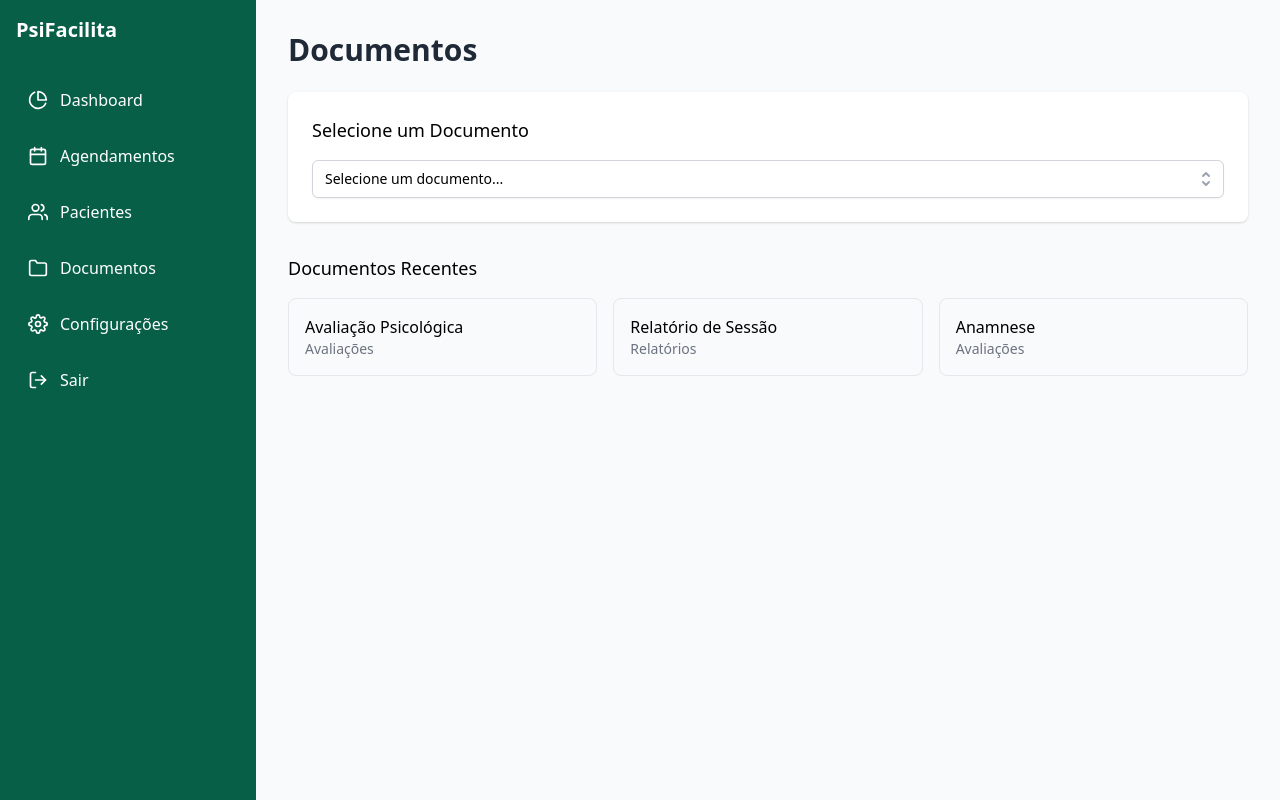
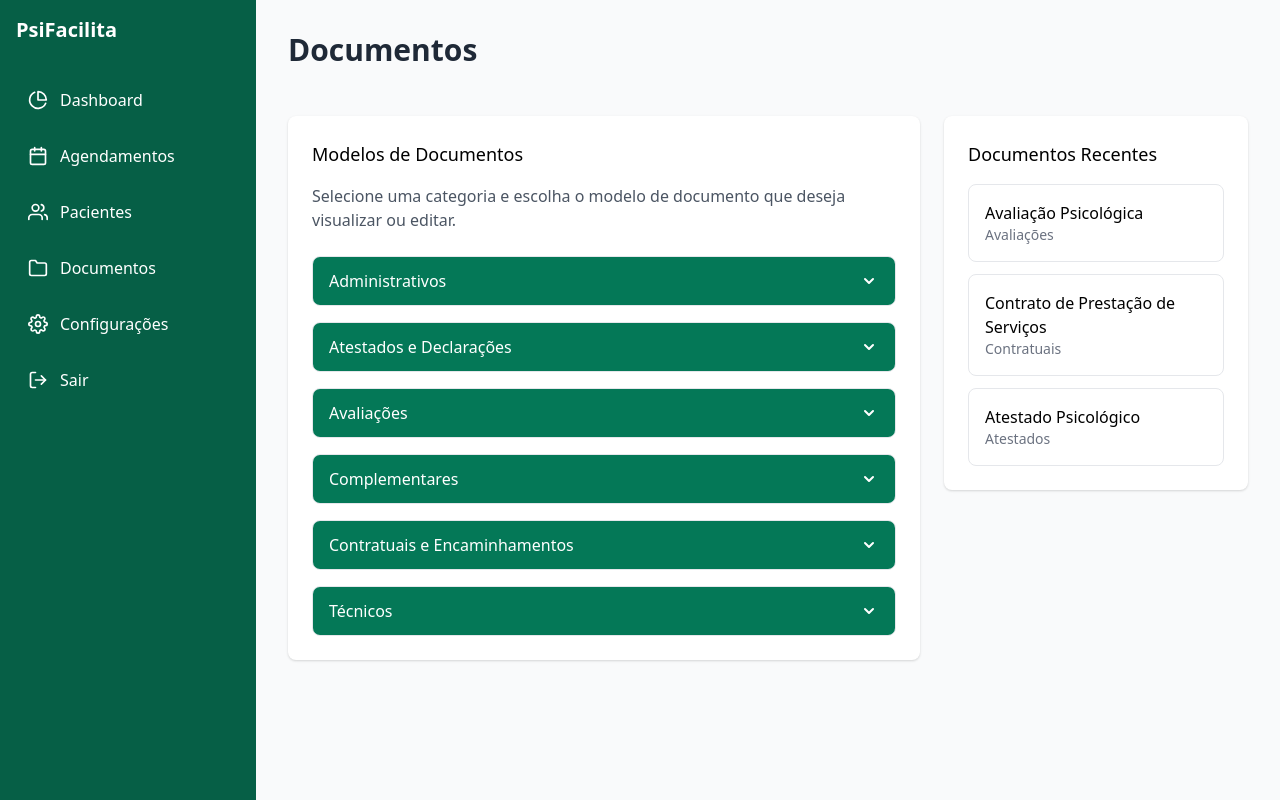
Before and after one commit to MelissaMaximo/FrontEnd_PsiFacilita, a React (Vite) app: page /documents in a window 1280 px wide. Built offline with nearby package versions, Linux system fonts and the light colour scheme.

Commit message:
Implementação do sistema de categorias de documentos

```diff
--- /dev/null
+++ b/src/components/ui/DocumentCategoryDropdown/DocumentCategoryDropdown.tsx
@@ -0,0 +1,89 @@
+import React, { useState } from 'react';
+import { useNavigate } from 'react-router-dom';
+
+interface DocumentType {
+  id: string;
+  name: string;
+  route: string;
+}
+
+interface DocumentCategory {
+  name: string;
+  documents: DocumentType[];
+}
+
+interface DocumentCategoryDropdownProps {
+  categories: DocumentCategory[];
+  className?: string;
+}
+
+const DocumentCategoryDropdown: React.FC<DocumentCategoryDropdownProps> = ({
+  categories,
+  className = '',
+}) => {
+  const navigate = useNavigate();
+  const [openCategory, setOpenCategory] = useState<string | null>(null);
+
+  const toggleCategory = (categoryName: string) => {
+    setOpenCategory(openCategory === categoryName ? null : categoryName);
+  };
+
+  const handleSelectDocument = (route: string) => {
+    navigate(route);
+  };
+
+  return (
+    <div className={`space-y-4 ${className}`}>
+      {categories.map((category) => (
+        <div key={category.name} className="border rounded-lg overflow-hidden">
+          <button
+            onClick={() => toggleCategory(category.name)}
+            className="w-full bg-green-700 text-white py-3 px-4 flex justify-between items-center hover:bg-green-800 transition-colors"
+          >
+            <span className="font-medium">{category.name}</span>
+            <svg
+              className={`w-5 h-5 transform ${openCategory === category.name ? 'rotate-180' : ''}`}
+              xmlns="http://www.w3.org/2000/svg"
+              viewBox="0 0 20 20"
+              fill="currentColor"
+            >
+              <path
+                fillRule="evenodd"
+                d="M5.293 7.293a1 1 0 011.414 0L10 10.586l3.293-3.293a1 1 0 111.414 1.414l-4 4a1 1 0 01-1.414 0l-4-4a1 1 0 010-1.414z"
+                clipRule="evenodd"
+              />
+            </svg>
+          </button>
+          {openCategory === category.name && (
+            <ul className="bg-white">
+              {category.documents.map((doc) => (
+                <li key={doc.id} className="border-t border-gray-200">
+                  <button
+                    onClick={() => handleSelectDocument(doc.route)}
+                    className="w-full text-left py-2 px-4 hover:bg-gray-50 transition-colors flex items-center"
+                  >
+                    <svg
+                      className="w-4 h-4 mr-2 text-gray-500"
+                      xmlns="http://www.w3.org/2000/svg"
+                      viewBox="0 0 20 20"
+                      fill="currentColor"
+                    >
+                      <path
+                        fillRule="evenodd"
+                        d="M4 4a2 2 0 012-2h4.586A2 2 0 0112 2.586L15.414 6A2 2 0 0116 7.414V16a2 2 0 01-2 2H6a2 2 0 01-2-2V4z"
+                        clipRule="evenodd"
+                      />
+                    </svg>
+                    <span>{doc.name}</span>
+                  </button>
+                </li>
+              ))}
+            </ul>
+          )}
+        </div>
+      ))}
+    </div>
+  );
+};
+
+export default DocumentCategoryDropdown;
--- /dev/null
+++ b/src/components/ui/DocumentCategoryDropdown/index.ts
@@ -0,0 +1 @@
+export { default } from './DocumentCategoryDropdown';
--- /dev/null
+++ b/src/pages/Documents/DocumentDetail.tsx
@@ -0,0 +1,86 @@
+import React, { useEffect, useState } from 'react';
+import { useParams, useNavigate } from 'react-router-dom';
+import Title from '../../components/ui/Title/Title';
+import Button from '../../components/ui/Button/Button';
+
+interface DocumentDetailProps {
+  // Props se necessário
+}
+
+const DocumentDetail: React.FC<DocumentDetailProps> = () => {
+  const { id, category } = useParams<{ id: string; category: string }>();
+  const [loading, setLoading] = useState(true);
+  const [documentData, setDocumentData] = useState<any>(null);
+  const navigate = useNavigate();
+
+  useEffect(() => {
+    // Simular carregamento de dados do documento
+    const fetchDocument = async () => {
+      try {
+        // Aqui você faria uma chamada à API para obter os dados do documento
+        // Simulando uma resposta após 500ms
+        setTimeout(() => {
+          setDocumentData({
+            id,
+            title: `Documento ${id}`,
+            category,
+            content: 'Conteúdo do documento...',
+            createdAt: new Date().toISOString(),
+          });
+          setLoading(false);
+        }, 500);
+      } catch (error) {
+        console.error('Erro ao carregar documento:', error);
+        setLoading(false);
+      }
+    };
+
+    fetchDocument();
+  }, [id, category]);
+
+  const handleGoBack = () => {
+    navigate('/documents');
+  };
+
+  if (loading) {
+    return (
+      <div className="flex justify-center items-center min-h-[50vh]">
+        <p className="text-gray-600">Carregando documento...</p>
+      </div>
+    );
+  }
+
+  return (
+    <>
+      <div className="flex justify-between items-center mb-6">
+        <Title level={1}>{documentData?.title}</Title>
+        <Button variant="outline" onClick={handleGoBack}>
+          Voltar
+        </Button>
+      </div>
+
+      <div className="bg-white p-6 rounded-lg shadow">
+        <div className="mb-4">
+          <span className="bg-green-100 text-green-800 text-xs font-medium me-2 px-2.5 py-0.5 rounded">
+            {documentData?.category}
+          </span>
+          <span className="text-gray-500 text-sm">
+            Criado em: {new Date(documentData?.createdAt).toLocaleDateString()}
+          </span>
+        </div>
+
+        <div className="border-t pt-4">
+          <p className="whitespace-pre-line">{documentData?.content}</p>
+
+          {/* Aqui você pode adicionar um editor de documento ou campos específicos */}
+          <div className="mt-8 flex justify-end space-x-3">
+            <Button variant="outline">Download</Button>
+            <Button variant="primary">Editar</Button>
+          </div>
+        </div>
+      </div>
+    </>
+  );
+};
+
+export default DocumentDetail;
--- a/src/pages/Documents/index.tsx
+++ b/src/pages/Documents/index.tsx
@@ -1,40 +1,86 @@
 import React from 'react';
 import Title from '../../components/ui/Title/Title';
-import Dropdown from '../../components/ui/Dropdown';
+import DocumentCategoryDropdown from '../../components/ui/DocumentCategoryDropdown';
 
 const Documents: React.FC = () => {
-  const documentTypes = [
-    { id: '1', name: 'Avaliação Psicológica', category: 'Avaliações' },
-    { id: '2', name: 'Relatório de Sessão', category: 'Relatórios' },
-    { id: '3', name: 'Anamnese', category: 'Avaliações' },
-    { id: '4', name: 'Termo de Consentimento', category: 'Documentos Legais' },
+  const documentCategories = [
+    {
+      name: 'Administrativos',
+      documents: [
+        { id: 'adm-1', name: 'Formulário de Admissão', route: '/documents/administrativos/adm-1' },
+        { id: 'adm-2', name: 'Formulário de Alta', route: '/documents/administrativos/adm-2' },
+        { id: 'adm-3', name: 'Prontuário', route: '/documents/administrativos/adm-3' },
+      ],
+    },
+    {
+      name: 'Atestados e Declarações',
+      documents: [
+        { id: 'atd-1', name: 'Atestado de Comparecimento', route: '/documents/atestados/atd-1' },
+        { id: 'atd-2', name: 'Atestado Psicológico', route: '/documents/atestados/atd-2' },
+        { id: 'atd-3', name: 'Declaração de Acompanhamento', route: '/documents/atestados/atd-3' },
+      ],
+    },
+    {
+      name: 'Avaliações',
+      documents: [
+        { id: 'ava-1', name: 'Avaliação Psicológica', route: '/documents/avaliacoes/ava-1' },
+        { id: 'ava-2', name: 'Anamnese', route: '/documents/avaliacoes/ava-2' },
+        { id: 'ava-3', name: 'Teste de Personalidade', route: '/documents/avaliacoes/ava-3' },
+      ],
+    },
+    {
+      name: 'Complementares',
+      documents: [
+        { id: 'com-1', name: 'Registro de Sessão', route: '/documents/complementares/com-1' },
+        { id: 'com-2', name: 'Anotações Clínicas', route: '/documents/complementares/com-2' },
+      ],
+    },
+    {
+      name: 'Contratuais e Encaminhamentos',
+      documents: [
+        { id: 'con-1', name: 'Contrato de Prestação de Serviços', route: '/documents/contratuais/con-1' },
+        { id: 'con-2', name: 'Encaminhamento para Especialista', route: '/documents/contratuais/con-2' },
+        { id: 'con-3', name: 'Termo de Compromisso', route: '/documents/contratuais/con-3' },
+      ],
+    },
+    {
+      name: 'Técnicos',
+      documents: [
+        { id: 'tec-1', name: 'Parecer Técnico', route: '/documents/tecnicos/tec-1' },
+        { id: 'tec-2', name: 'Informe Psicológico', route: '/documents/tecnicos/tec-2' },
+        { id: 'tec-3', name: 'Laudo Psicológico', route: '/documents/tecnicos/tec-3' },
+      ],
+    },
   ];
 
-  const handleSelectDocument = (documentId: string) => {
-    console.log('Documento selecionado:', documentId);
-    // Lógica para carregar o documento selecionado
-  };
+  const recentDocuments = [
+    { id: 'ava-1', name: 'Avaliação Psicológica', category: 'Avaliações' },
+    { id: 'con-1', name: 'Contrato de Prestação de Serviços', category: 'Contratuais' },
+    { id: 'atd-2', name: 'Atestado Psicológico', category: 'Atestados' },
+  ];
 
   return (
     <>
       <Title level={1}>Documentos</Title>
 
+      <div className="grid grid-cols-1 md:grid-cols-3 gap-6">
+        {/* Seção de Dropdowns */}
+        <div className="md:col-span-2">
           <div className="bg-white p-6 rounded-lg shadow mt-6">
-        <h2 className="text-lg font-medium mb-4">Selecione um Documento</h2>
-        <Dropdown
-          options={documentTypes.map(doc => ({
-            value: doc.id,
-            label: `${doc.name} (${doc.category})`
-          }))}
-          onSelect={handleSelectDocument}
-          placeholder="Selecione um documento..."
-        />
+            <h2 className="text-lg font-medium mb-4">Modelos de Documentos</h2>
+            <p className="text-gray-600 mb-6">
+              Selecione uma categoria e escolha o modelo de documento que deseja visualizar ou editar.
+            </p>
+            <DocumentCategoryDropdown categories={documentCategories} />
+          </div>
         </div>
 
-      <div className="mt-8">
+        {/* Seção de Documentos Recentes */}
+        <div>
+          <div className="bg-white p-6 rounded-lg shadow mt-6">
             <h2 className="text-lg font-medium mb-4">Documentos Recentes</h2>
-        <div className="grid grid-cols-1 md:grid-cols-2 lg:grid-cols-3 gap-4">
-          {documentTypes.slice(0, 3).map(doc => (
+            <div className="space-y-3">
+              {recentDocuments.map(doc => (
                 <div key={doc.id} className="border rounded-lg p-4 hover:bg-gray-50 cursor-pointer">
                   <h3 className="font-medium">{doc.name}</h3>
                   <p className="text-sm text-gray-500">{doc.category}</p>
@@ -42,6 +88,8 @@ const Documents: React.FC = () => {
               ))}
             </div>
           </div>
+        </div>
+      </div>
     </>
   );
 };
--- a/src/routes.tsx
+++ b/src/routes.tsx
@@ -5,6 +5,7 @@ import Dashboard from './pages/Dashboard';
 import Appointments from './pages/Appointments';
 import Patients from './pages/Patients';
 import Documents from './pages/Documents';
+import DocumentDetail from './pages/Documents/DocumentDetail';
 import Settings from './pages/Settings';
 import MainLayout from './components/layout/MainLayout/MainLayout';
 
@@ -21,6 +22,7 @@ const AppRoutes: React.FC = () => {
         <Route path="/appointments" element={<Appointments />} />
         <Route path="/patients" element={<Patients />} />
         <Route path="/documents" element={<Documents />} />
+        <Route path="/documents/:category/:id" element={<DocumentDetail />} />
         <Route path="/settings" element={<Settings />} />
       </Route>
     </Routes>
```
Also changed, not shown: 1 other file (tests, documents, lock files or other folders). Lines whose indentation alone changed are shown as unchanged.
